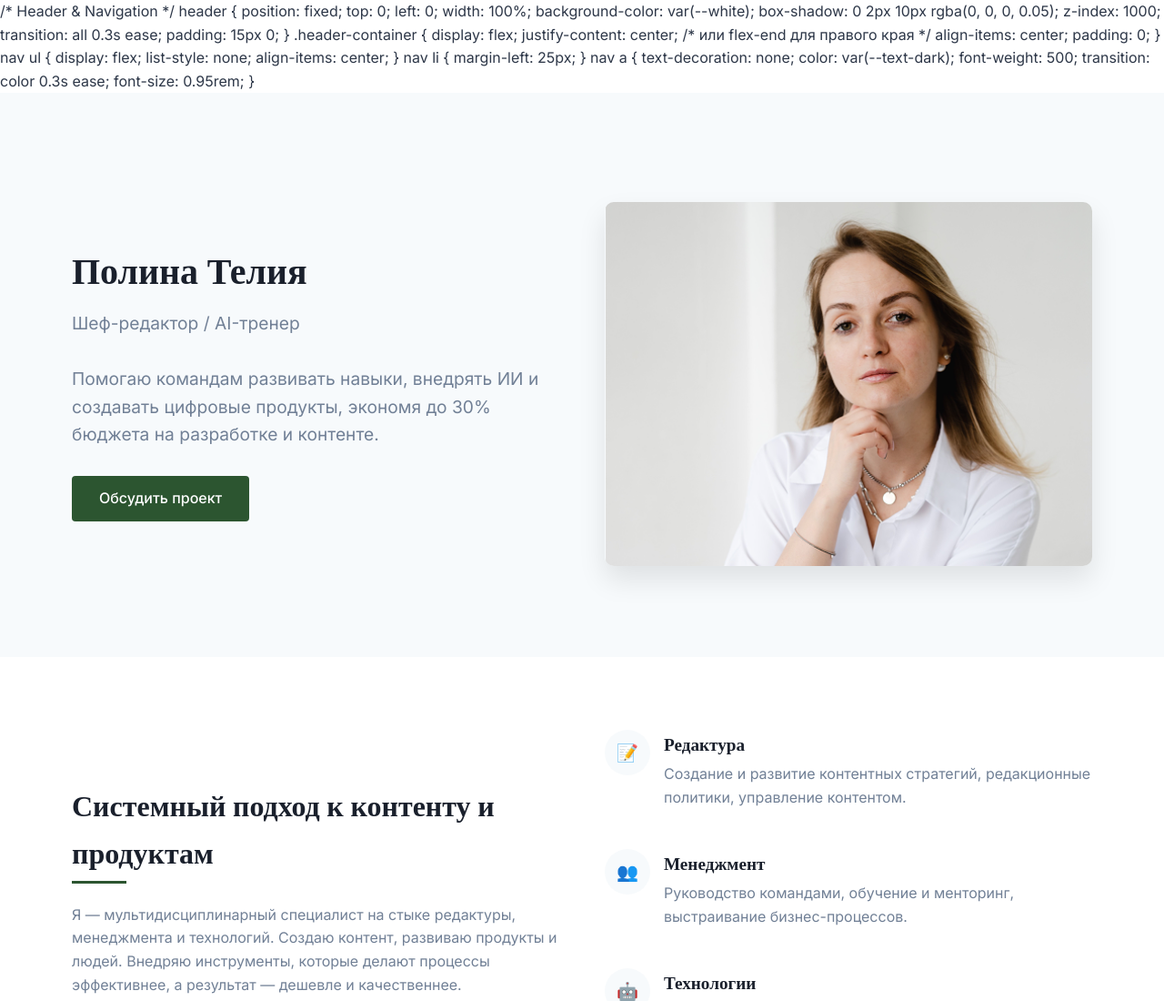
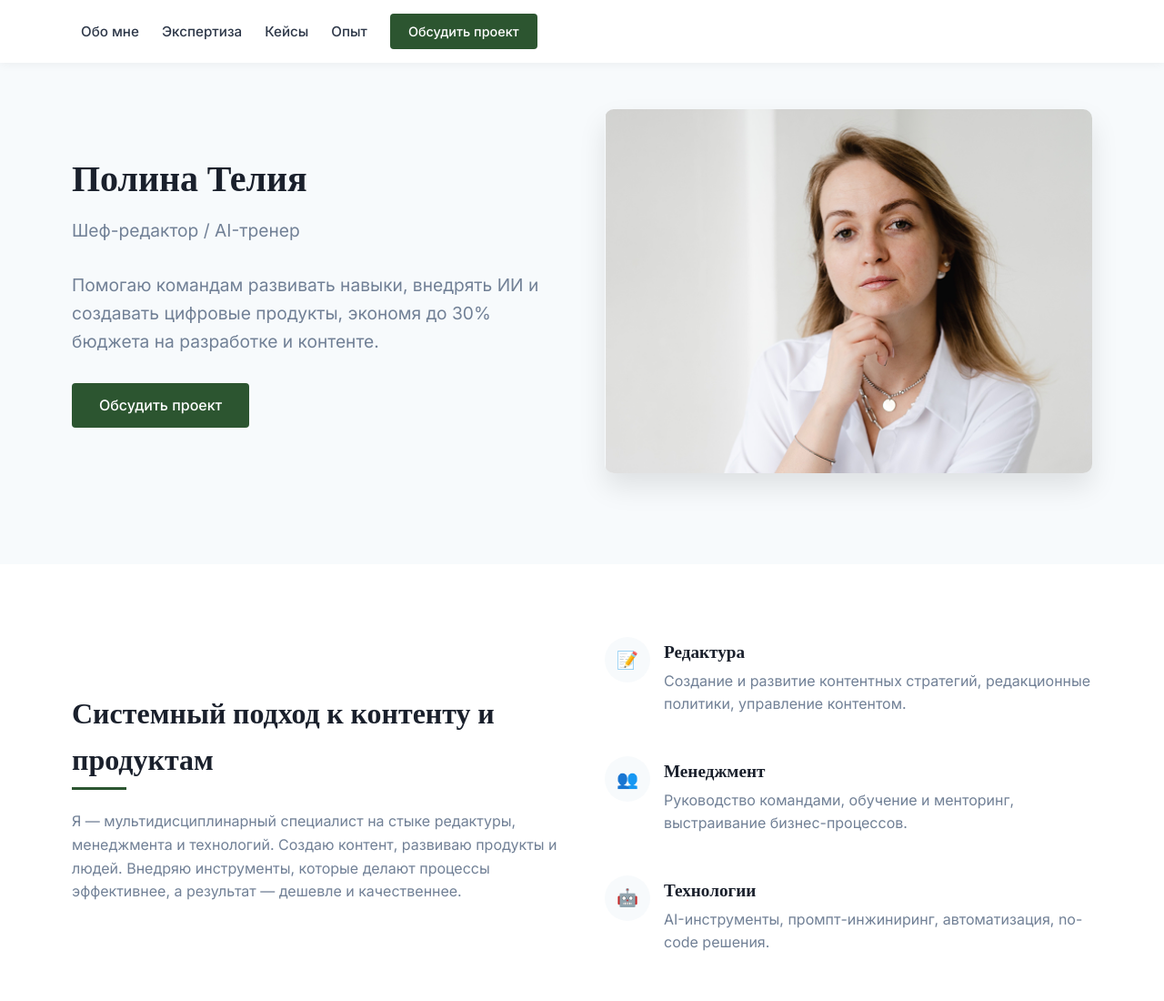
Before and after one commit to 89856254418p-star/Teliia-Polina_Expertise, a plain HTML site: page index.html in a window 1280 px wide. Shown: the top 1100 px of the page at 91% size. Drawn offline with nearby package versions, Linux system fonts and the light colour scheme.

Commit message:
Update index.html

```diff
--- a/index.html
+++ b/index.html
@@ -522,43 +522,19 @@
     </style>
 </head>
 <body>
-    /* Header & Navigation */
-header {
-    position: fixed;
-    top: 0;
-    left: 0;
-    width: 100%;
-    background-color: var(--white);
-    box-shadow: 0 2px 10px rgba(0, 0, 0, 0.05);
-    z-index: 1000;
-    transition: all 0.3s ease;
-    padding: 15px 0;
-}
-
-.header-container {
-    display: flex;
-    justify-content: center; /* или flex-end для правого края */
-    align-items: center;
-    padding: 0;
-}
-
-nav ul {
-    display: flex;
-    list-style: none;
-    align-items: center;
-}
-
-nav li {
-    margin-left: 25px;
-}
-
-nav a {
-    text-decoration: none;
-    color: var(--text-dark);
-    font-weight: 500;
-    transition: color 0.3s ease;
-    font-size: 0.95rem;
-}
+    <header>
+    <div class="container header-container">
+        <nav>
+            <ul>
+                <li><a href="#about">Обо мне</a></li>
+                <li><a href="#skills">Экспертиза</a></li>
+                <li><a href="#cases">Кейсы</a></li>
+                <li><a href="#experience">Опыт</a></li>
+                <li><a href="#contact" class="btn nav-btn">Обсудить проект</a></li>
+            </ul>
+        </nav>
+    </div>
+</header>
 
     <!-- Hero Section -->
 <section class="hero">
```
